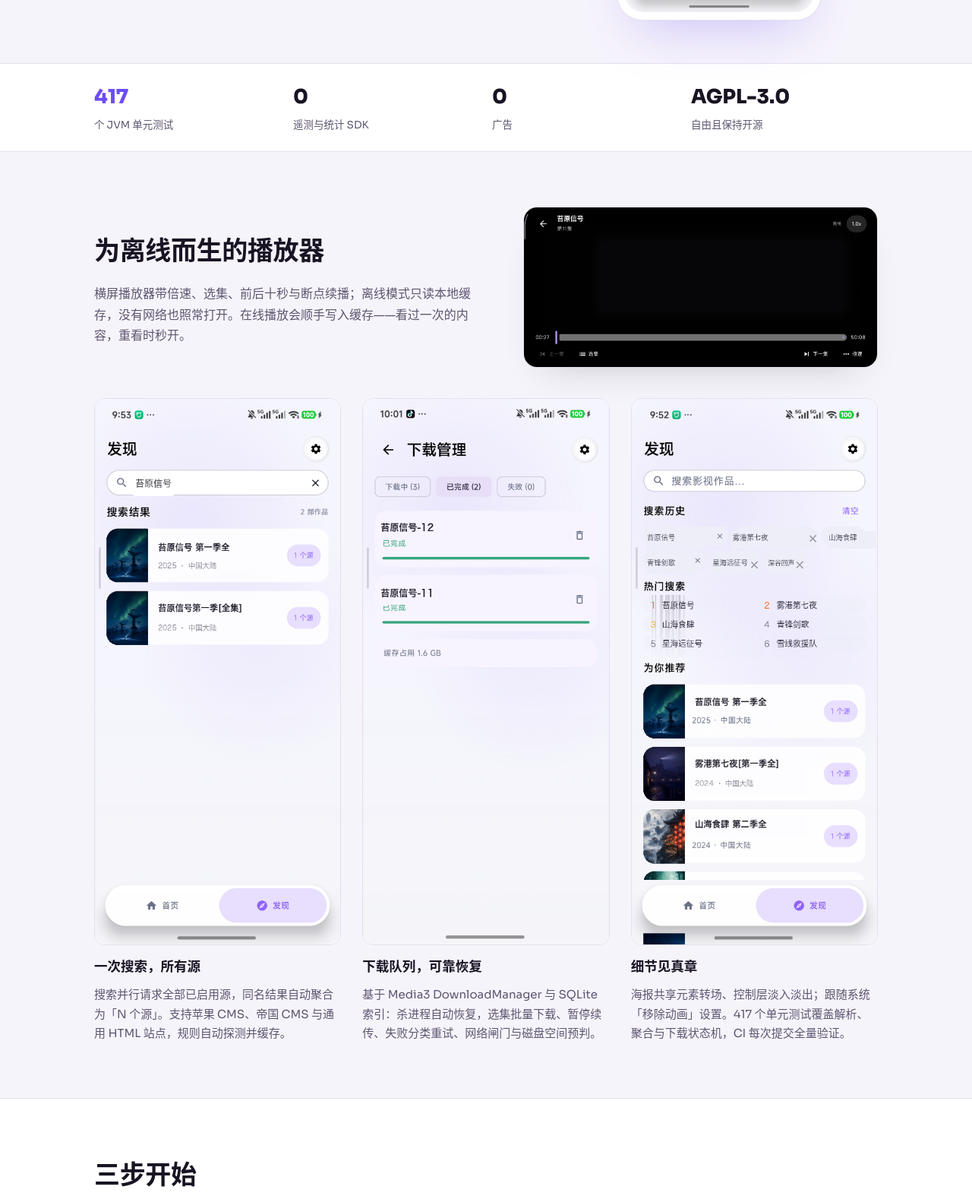
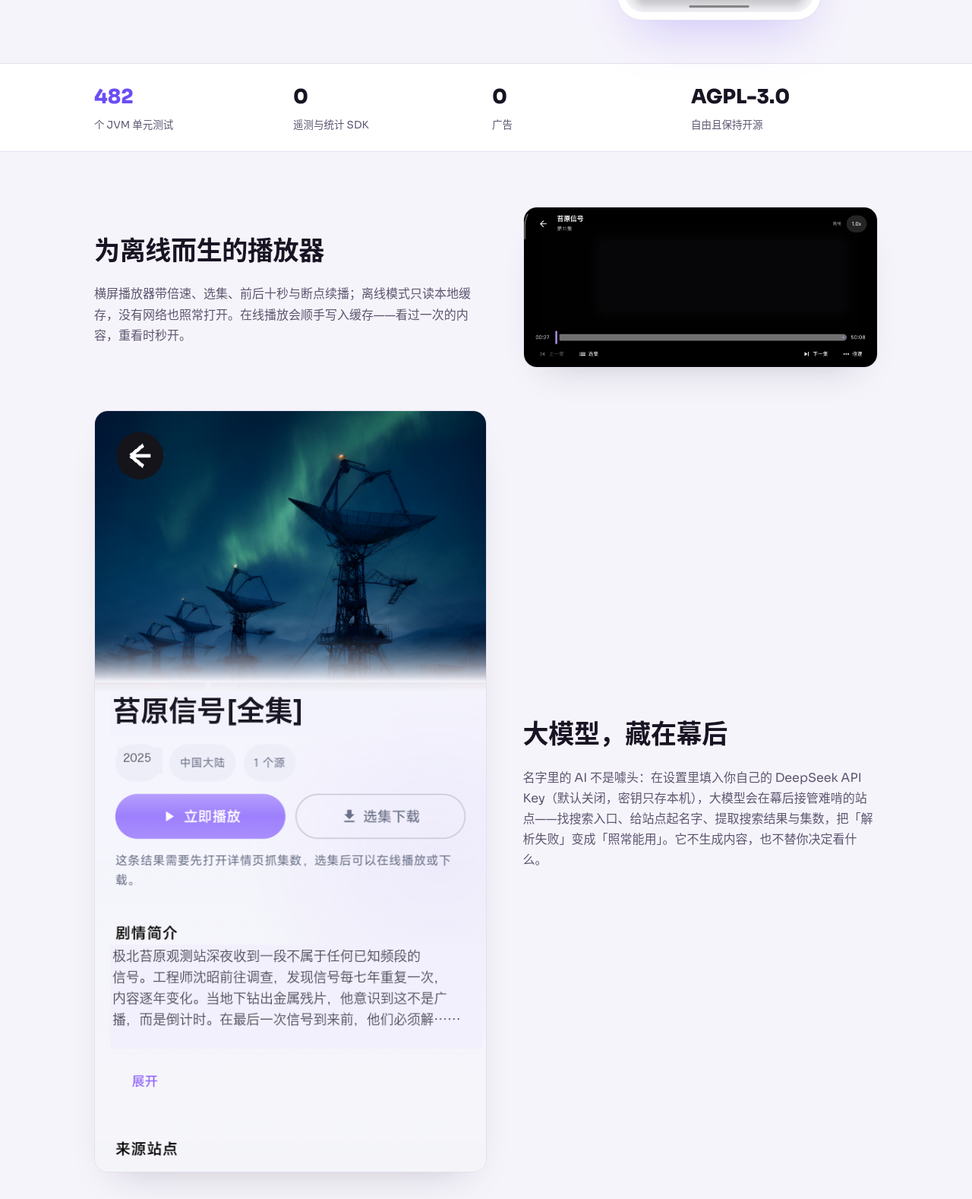
Before and after one commit to afeicn/aiplayer, a plain HTML site: page docs/index.html in a window 1280 px wide. Shown: the part 679-2257 px from the top of the page at 76% size. Drawn offline with Linux system fonts and the light colour scheme.

Commit message:
官网与 README 点出 AI 能力：新增「大模型，藏在幕后」特性区块与可选 DeepSeek 说明（自带 Key、默认关闭、密钥只存本机），单测数同步为 482

```diff
--- a/docs/index.html
+++ b/docs/index.html
@@ -4,7 +4,7 @@
 <meta charset="UTF-8">
 <meta name="viewport" content="width=device-width, initial-scale=1.0">
 <title>AI Player — 免费开源的 Android 视频播放器</title>
-<meta name="description" content="AI Player：免费开源的 Android 视频播放器。跨源订阅搜索、离线下载、秒开缓存播放。零遥测、零广告、417 个单元测试。AGPL-3.0。">
+<meta name="description" content="AI Player：免费开源的 Android 视频播放器。跨源订阅搜索、离线下载、秒开缓存播放，可选接入 DeepSeek 大模型做幕后解析。零遥测、零广告、482 个单元测试。AGPL-3.0。">
 <meta property="og:title" content="AI Player — 免费开源的 Android 视频播放器">
 <meta property="og:description" content="跨源搜索 · 离线下载 · 秒开缓存。零遥测、零广告、417 个单元测试。">
 <meta property="og:type" content="website">
@@ -134,7 +134,7 @@ footer .links{margin-left:auto;display:flex;gap:18px}
   <div class="wrap">
     <div>
       <h1>先存下来，<br>随时能看。</h1>
-      <p class="sub">AI Player 是一个免费开源的 Android 视频播放器：跨源订阅搜索、离线下载、秒开缓存播放。不内置任何视频源，所有数据留在你的设备上。</p>
+      <p class="sub">AI Player 是一个免费开源的 Android 视频播放器：跨源订阅搜索、离线下载、秒开缓存播放，可选接入大模型让解析更省心。不内置任何视频源，所有数据留在你的设备上。</p>
       <div class="cta">
         <a class="btn" href="https://github.com/afeicn/aiplayer/releases/latest">下载 APK</a>
         <a class="btn ghost" href="https://github.com/afeicn/aiplayer">在 GitHub 上查看</a>
@@ -149,7 +149,7 @@ footer .links{margin-left:auto;display:flex;gap:18px}
 
 <div class="stats">
   <div class="wrap">
-    <div class="stat violet"><b>417</b><span>个 JVM 单元测试</span></div>
+    <div class="stat violet"><b>482</b><span>个 JVM 单元测试</span></div>
     <div class="stat"><b>0</b><span>遥测与统计 SDK</span></div>
     <div class="stat"><b>0</b><span>广告</span></div>
     <div class="stat"><b>AGPL-3.0</b><span>自由且保持开源</span></div>
@@ -166,6 +166,14 @@ footer .links{margin-left:auto;display:flex;gap:18px}
       <div class="shot"><img src="screens/player.png" alt="横屏播放器：进度条、选集、倍速与离线标记"></div>
     </div>
 
+    <div class="feature-big" style="margin-top:56px">
+      <div class="shot"><img src="screens/detail.png" alt="剧集详情：剧情简介与选集列表"></div>
+      <div>
+        <h2>大模型，藏在幕后</h2>
+        <p class="lead">名字里的 AI 不是噱头：在设置里填入你自己的 DeepSeek API Key（默认关闭，密钥只存本机），大模型会在幕后接管难啃的站点——找搜索入口、给站点起名字、提取搜索结果与集数，把「解析失败」变成「照常能用」。它不生成内容，也不替你决定看什么。</p>
+      </div>
+    </div>
+
     <div class="grid">
       <div class="cell">
         <div class="thumb"><img src="screens/search.png" alt="跨源搜索结果，同名作品聚合标注源数"></div>
@@ -180,7 +188,7 @@ footer .links{margin-left:auto;display:flex;gap:18px}
       <div class="cell">
         <div class="thumb"><img src="screens/discover.png" alt="发现页：搜索历史、热门搜索与推荐"></div>
         <h3>细节见真章</h3>
-        <p>海报共享元素转场、控制层淡入淡出；跟随系统「移除动画」设置。417 个单元测试覆盖解析、聚合与下载状态机，CI 每次提交全量验证。</p>
+        <p>海报共享元素转场、控制层淡入淡出；跟随系统「移除动画」设置。482 个单元测试覆盖解析、聚合与下载状态机，CI 每次提交全量验证。</p>
       </div>
     </div>
   </div>
```
Also changed, not shown: 1 other file.
